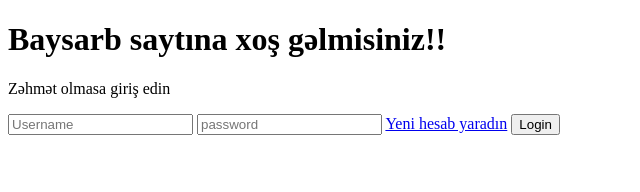
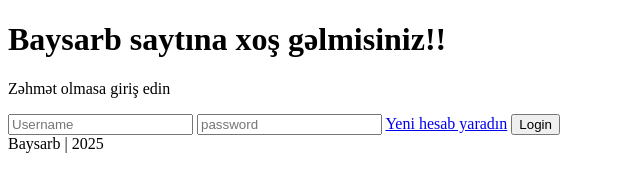
Before and after one commit to baysarb/login-front, a plain HTML site: page index.html in a window 1280 px wide. Shown: the whole page, without its empty margins (0-640 px from the left). Drawn offline with Linux system fonts and the light colour scheme.

Commit message:
Footer əlavə edildi

```diff
--- a/index.html
+++ b/index.html
@@ -14,5 +14,6 @@
         <a href="signup.html">Yeni hesab yaradın</a>
         <button>Login</button>
     </form>
+    <footer>Baysarb | 2025</footer>
 </body>
 </html>
```
Also changed, not shown: signup.html (+1 -0 lines).
